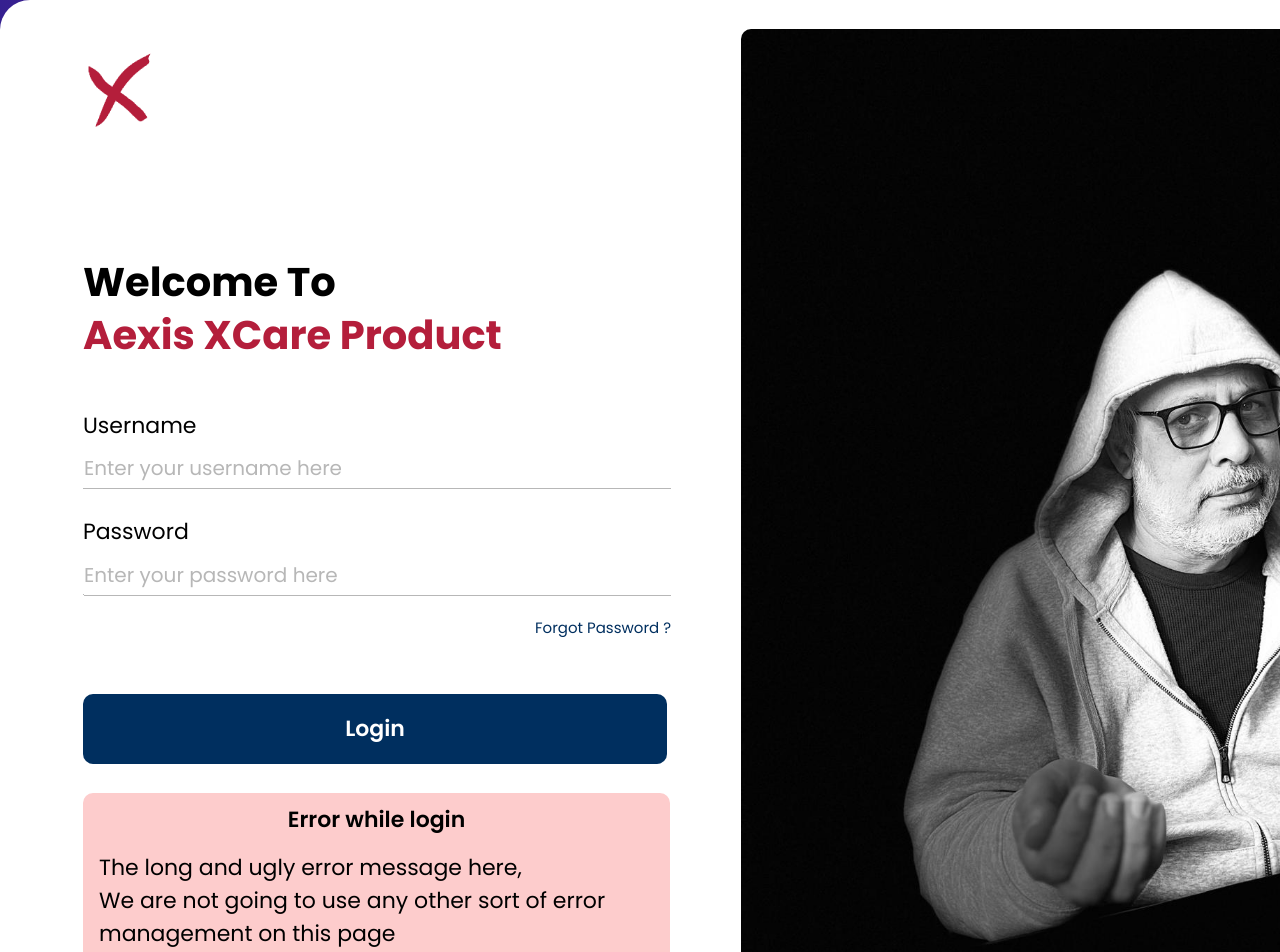
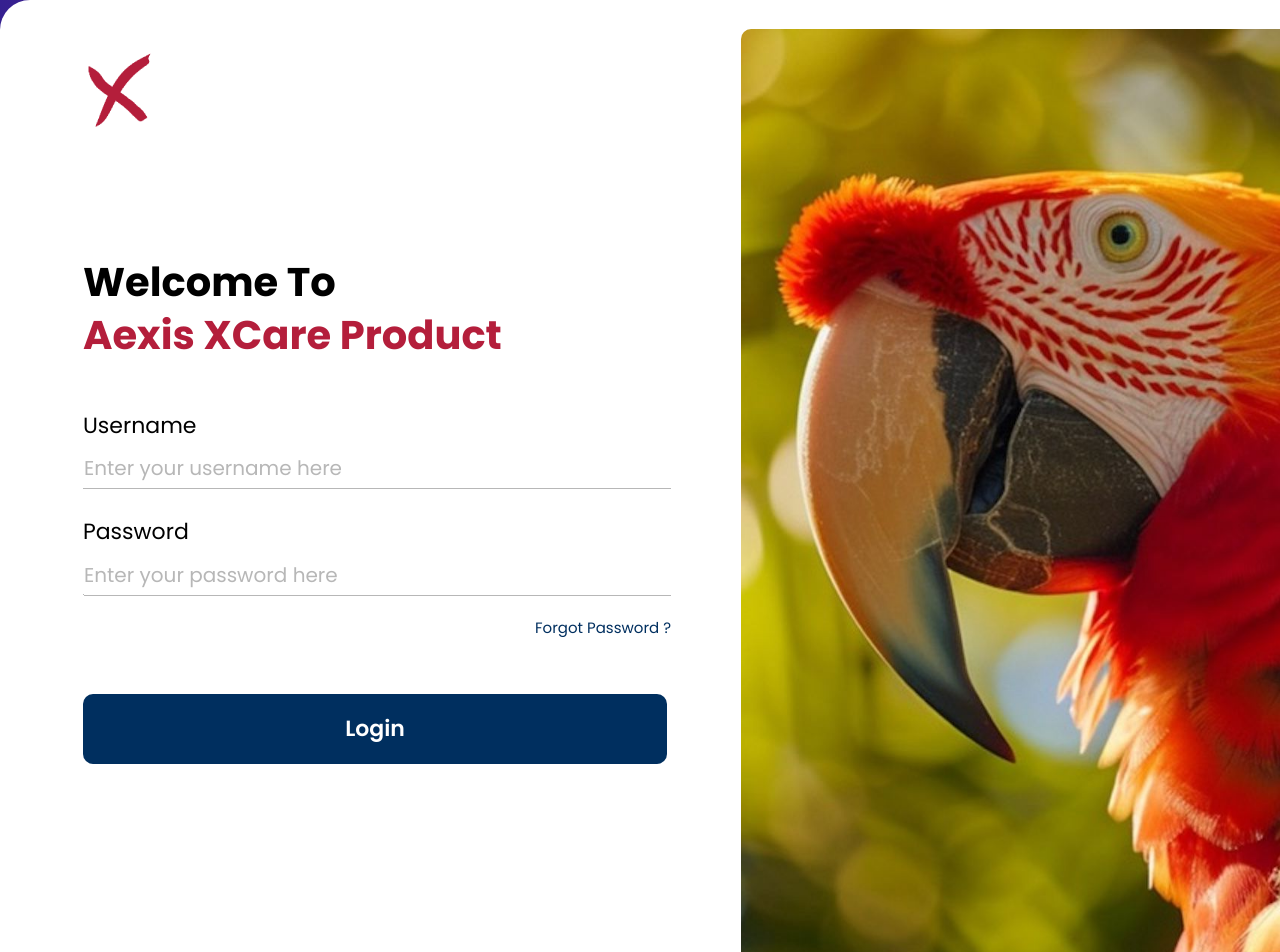
Before and after one commit to Marius-Magaud/XCare_React, a React (Vite) app in the folder vite-project/: page / in a window 1280 px wide. Shown: the top 952 px of the page. Built offline with nearby package versions, Linux system fonts and the light colour scheme.

Commit message:
dqwwqdwqdqw

```diff
--- a/vite-project/src/pages/login/login.tsx
+++ b/vite-project/src/pages/login/login.tsx
@@ -65,15 +65,15 @@
         </div>
       </div>
 
-      <div className="ml-[83px] mt-[29px] w-[587px] h-[264px] bg-[#FDCCCC] rounded-[10px] pt-[5px]">
-        <div className="mt-[5px] text-poppins font-semibold text-[22px] text-black">
-          Error while login
-        </div>
-        <div className="mt-[15px] ml-[16px] mr-[16px] text-poppins font-regular text-[22px] text-black text-left">
-          The long and ugly error message here, <br/>
-          We are not going to use any other sort of error management on this page
-        </div>
-      </div>
+      {/*<div className="ml-[83px] mt-[29px] w-[587px] h-[264px] bg-[#FDCCCC] rounded-[10px] pt-[5px]">*/}
+      {/*  <div className="mt-[5px] text-poppins font-semibold text-[22px] text-black">*/}
+      {/*    Error while login*/}
+      {/*  </div>*/}
+      {/*  <div className="mt-[15px] ml-[16px] mr-[16px] text-poppins font-regular text-[22px] text-black text-left">*/}
+      {/*    The long and ugly error message here, <br/>*/}
+      {/*    We are not going to use any other sort of error management on this page*/}
+      {/*  </div>*/}
+      {/*</div>*/}
 
     </div>
   );
@@ -83,8 +83,8 @@
   return (
     <div className="w-[889px] h-full">
       <div
-        className="mt-[29px] ml-[25px] w-[838px] h-[1083px] rounded-[10px] bg-cover bg-center"
-        style={{ backgroundImage: "url('/static/Idriss.jpg')" }}
+        className="mt-[29px] ml-[25px] w-[838px] h-[1083px] rounded-[10px] bg-cover bg-center scale-x-[-1]"
+        style={{ backgroundImage: "url('/static/lepere.jpg')" }}
       >
       </div>
     </div>
--- a/vite-project/src/store/golbal_store.tsx
+++ b/vite-project/src/store/golbal_store.tsx
@@ -2,7 +2,7 @@
 
 // Global configuration store
 const useGlobalStore = create((set) => ({
-	serverAddress: 'https://localhost:8021', // Default server address
+	serverAddress: 'https://aexfr-care-dev:8021', // Default server address
 	isDemo: true, // Add the isDemo value
 	setServerAddress: (newAddress) => set({ serverAddress: newAddress }),
 	setIsDemo: (newIsDemo) => set({ isDemo: newIsDemo }), // Method to update isDemo
--- a/vite-project/vite.config.ts
+++ b/vite-project/vite.config.ts
@@ -3,4 +3,7 @@
 
 export default defineConfig({
   plugins: [react()],
+  server: {
+    host: true
+}
 });
```
Also changed, not shown: vite-project/public/static/lepere.jpg (added).
